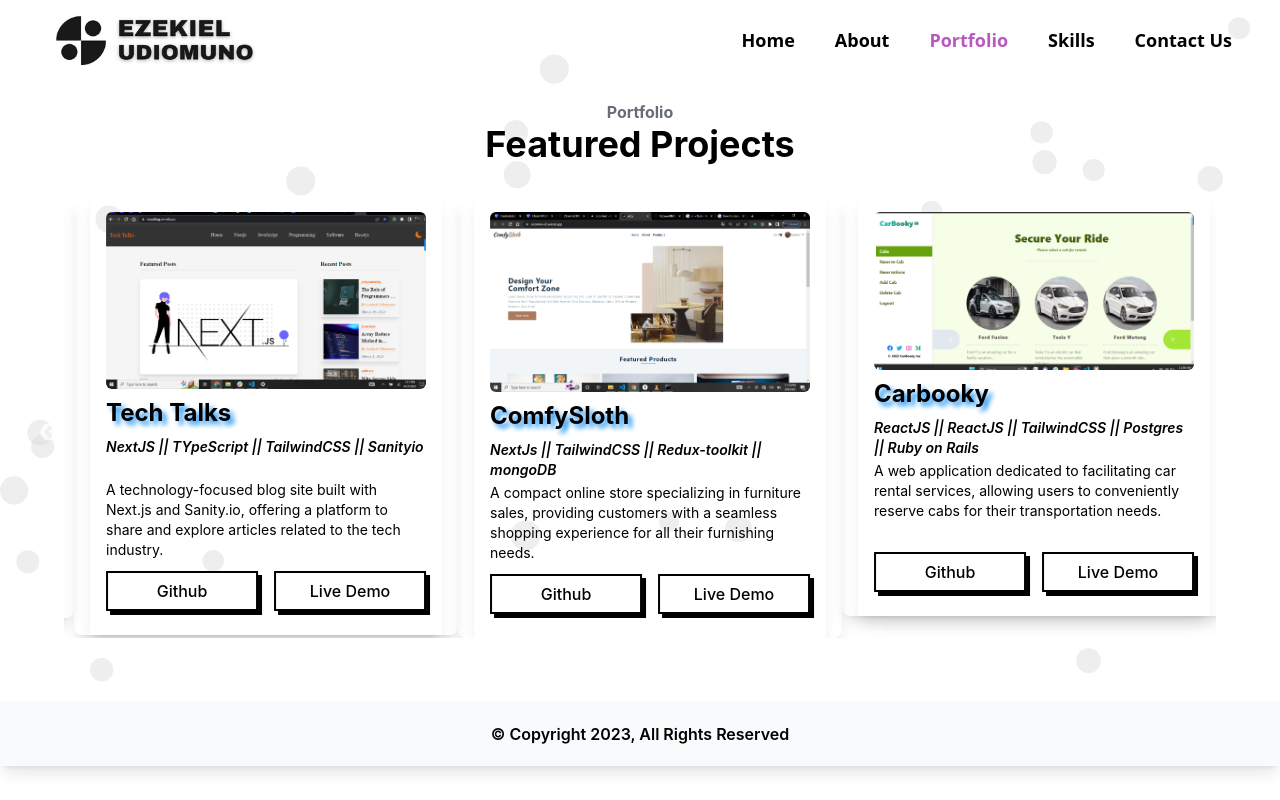
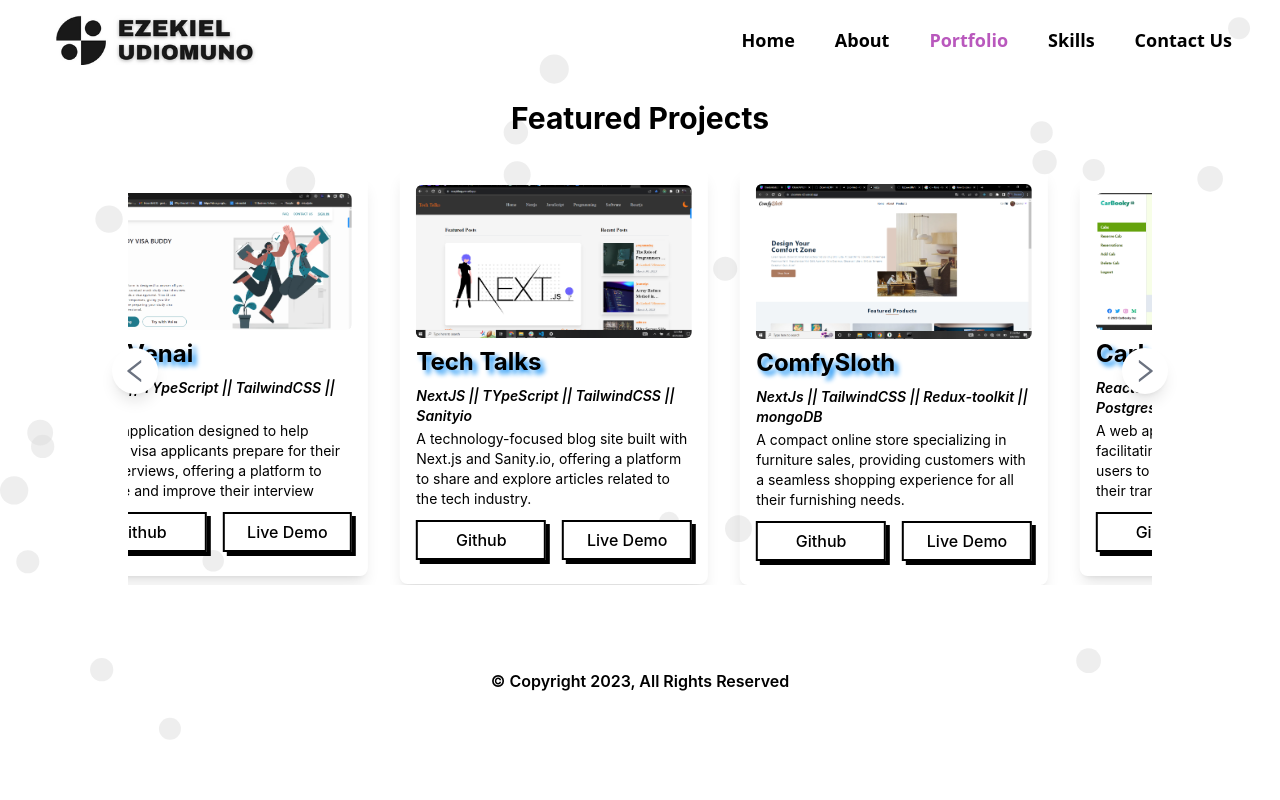
Before and after one commit to uezekiel-mufin/nextportfolio, a Next.js app: page /portfolio in a window 1280 px wide. Built offline with nearby package versions, Linux system fonts and the light colour scheme.

Commit message:
Work on portfolio

```diff
--- a/pages/contact/index.jsx
+++ b/pages/contact/index.jsx
@@ -32,9 +32,7 @@ const Contact = () => {
 		<motion.div transiton={{ duration: 2 }} initial={{ opacity: 0 }} animate={{ opacity: 1 }} className='flex gap-8 flex-col mx-2'>
 			<ToastContainer position='top-center' />
 			<div className=' flex flex-col items-center pt-[100px]'>
-				<h1 className='text-3xl md:text-5xl mb-4 mx-2 font-bold '>Contact</h1>
-				<p className='mx-2'>If you'd like us to talk about your project rightaway,</p>
-				<p className='mx-2'>send a mail below and I'll be in touch with you as soon as possible.</p>
+				<p className='mx-2  md:text-2xl font-bold text-center'>send a message and I'll be in touch with you as soon as possible.</p>
 			</div>
 			<div className='bg-[rgba(0,0,0,0.1)] form'>
 				<div className='flex flex-col gap-[1rem]'>
--- a/pages/portfolio/index.jsx
+++ b/pages/portfolio/index.jsx
@@ -5,25 +5,22 @@ import 'slick-carousel/slick/slick.css';
 import 'slick-carousel/slick/slick-theme.css';
 import Slider from 'react-slick';
 import DemoBtn from '../../public/components/Buttons/demoBtn';
+import NextArrow from '../../public/components/ArrowNext';
+import PrevArrow from '../../public/components/ArrowPrev';
 
 const Portfolio = () => {
 	const settings = {
 		infinite: true,
 		autoplay: true,
-		speed: 3000,
-		slidesToShow: 4,
+		speed: 2000,
+		autoplaySpeed: 5000,
+		slidesToShow: 3,
 		slidesToScroll: 1,
-		initialSlide: 0,
+		nextArrow: <NextArrow top='40%' right='-0.7rem' />,
+		prevArrow: <PrevArrow top='40%' left='-0.8rem' />,
 		useCss: true,
 		rtl: false, // Right to left movement for infinite scrolling
 		responsive: [
-			{
-				breakpoint: 1400,
-				settings: {
-					slidesToShow: 4,
-					slidesToScroll: 1,
-				},
-			},
 			{
 				breakpoint: 1300,
 				settings: {
@@ -32,36 +29,32 @@ const Portfolio = () => {
 				},
 			},
 			{
-				breakpoint: 1024,
+				breakpoint: 1200,
 				settings: {
 					slidesToShow: 2,
 					slidesToScroll: 1,
-					initialSlide: 2,
 				},
 			},
 			{
-				breakpoint: 480,
+				breakpoint: 700,
 				settings: {
 					slidesToShow: 1,
 					slidesToScroll: 1,
-					dots: true,
 				},
 			},
 		],
 	};
 	return (
-		<div className='flex flex-col  w-full px-4 h-[95vh] md:h-full  lg:px-8 xl:px-16'>
+		<div className='flex flex-col  w-full  h-full  lg:px-8 xl:px-16'>
 			<div className='flex flex-col pt-[150px] md:pt-[100px] items-center gap-4'>
 				<div className='w-full text-center mb-8'>
-					<h6 className='font-bold text-[#686d75]'>Portfolio</h6>
-					<h2 className='text-4xl font-bold '>Featured Projects</h2>
+					<h2 className='text-3xl font-bold '>Featured Projects</h2>
 				</div>
 			</div>
-
-			<Slider {...settings} className='flex flex-col mb-8 pb-8'>
-				{data.map((item) => (
-					<div key={item.id} className='slide-item h-full relative shadow-lg gap-20 rounded-lg px-4 '>
-						<div className='shadow-lg p-4'>
+			<section className='relative md:px-12 lg:px-24 xl:px-16'>
+				<Slider {...settings} className='flex flex-col mb-8 pb-8'>
+					{data.map((item) => (
+						<div key={item.id} className='slide-item h-full relative shadow-lg gap-20 rounded-lg p-4 '>
 							<a href={item.liveDemo} target='_blank' rel='noreferrer' className='hover:scale-105 transition-all duration-500 ease-linear'>
 								<div className=''>
 									<Image src={item.image} alt='image' height={800} layout='responsive' className='rounded-md transition-all duration-300 ease-linear hover:scale-105' />
@@ -75,9 +68,9 @@ const Portfolio = () => {
 								<DemoBtn liveDemo={item.liveDemo} />
 							</div>
 						</div>
-					</div>
-				))}
-			</Slider>
+					))}
+				</Slider>
+			</section>
 		</div>
 	);
 };
--- a/pages/skills/index.jsx
+++ b/pages/skills/index.jsx
@@ -13,9 +13,8 @@ const Skills = () => {
 	return (
 		<motion.section className=' pt-[100px] flex flex-col w-full mb-[100px] px-4  lg:px-8 xl:px-64'>
 			<div className='flex flex-col items-center gap-4'>
-				<div className='w-full md:w-1/2 text-center mb-16 flex-wrap'>
-					<h2 className='text-4xl font-bold tracking-wider text-gray-900 flex items-center justify-center gap-2'>Skills</h2>
-					<p className='mx-2'>Below is a comprehensive list of my technical skills, showcasing the tools and frameworks that I am proficient in</p>
+				<div className='w-full md:w-1/2 text-center mb-10 flex-wrap font-semibold'>
+					<p className='px-16 md:px-4 md:text-3xl font-bold '>The skills you get from hiring me</p>
 				</div>
 			</div>
 
--- /dev/null
+++ b/public/components/ArrowNext.jsx
@@ -0,0 +1,12 @@
+import React from 'react';
+import { AiOutlineRight } from 'react-icons/ai';
+
+function NextArrow(props) {
+	const { className, style, onClick, top, right } = props;
+	return (
+		<button onClick={onClick} aria-label='icon-left' className={`bg-white rounded-full p-2 shadow-lg -right-4 duration-300 hover:scale-110 transition-all ease-linear z-10 cursor-pointer absolute top-[40%] text-gray-500`}>
+			<AiOutlineRight size={30} />
+		</button>
+	);
+}
+export default NextArrow;
--- /dev/null
+++ b/public/components/ArrowPrev.jsx
@@ -0,0 +1,12 @@
+import React from 'react';
+import { AiOutlineLeft } from 'react-icons/ai';
+
+const PrevArrow = (props) => {
+	const { className, style, onClick, top, left } = props;
+	return (
+		<button aria-label='icon-left' onClick={onClick} className={`bg-white duration-300 hover:scale-110 transition-all ease-linear rounded-full p-2 shadow-lg -left-4 z-10 cursor-pointer absolute top-[40%] text-gray-500`}>
+			<AiOutlineLeft size={30} />
+		</button>
+	);
+};
+export default PrevArrow;
--- a/public/components/footer.jsx
+++ b/public/components/footer.jsx
@@ -4,7 +4,7 @@ const Footer = () => {
 	const date = new Date();
 
 	return (
-		<footer className='p-5 shadow-lg bg-gray-50 flex justify-center'>
+		<footer className='p-5 flex justify-center'>
 			<p className='capitalize font-semibold'>&copy; Copyright {date.getFullYear()}, All rights reserved</p>
 		</footer>
 	);
--- a/styles/globals.css
+++ b/styles/globals.css
@@ -180,3 +180,15 @@ label {
 .slide-item {
 	margin-right: 16px; /* Adjust as needed */
 }
+
+.slick-slide {
+	width: 100% !important;
+}
+
+.slick-track {
+	display: flex !important;
+	justify-content: center;
+	align-items: center;
+	gap: 2rem;
+	overflow: hidden;
+}
```
